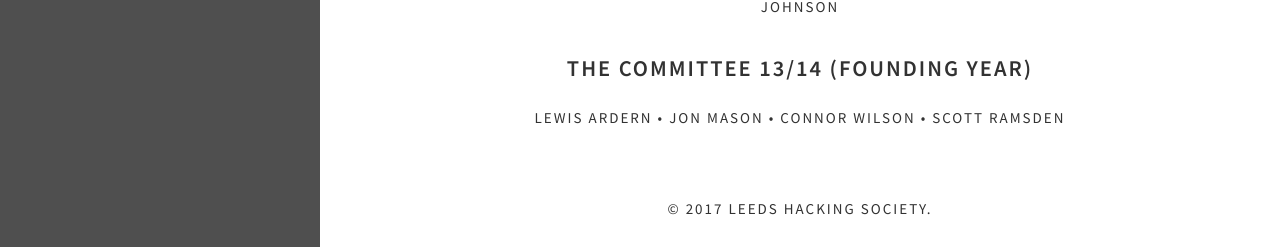
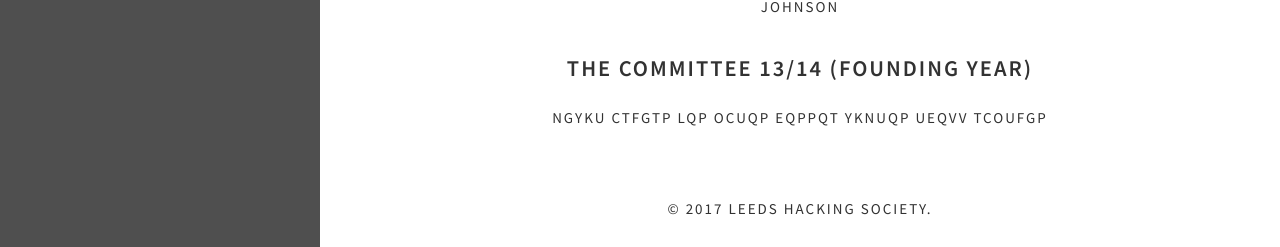
Before and after one commit to LeedsHackingSociety/LeedsHackingSociety.github.io, a Jekyll site: the page built from committee.html, in a window 1280 px wide. Shown: the part 833-1080 px from the top of the page. Built offline with Jekyll 4.4.1, drawn with Linux system fonts in a browser that asks for light colours.

Commit message:
Hacksoc Decryption Challenge
Hacksoc Decryption Challenge

```diff
--- a/committee.html
+++ b/committee.html
@@ -140,5 +140,5 @@
 
             <div class="previous">
             <h3> The Committee 13/14 (Founding Year) </h3>
-            <p> Lewis Ardern • Jon Mason • Connor Wilson • Scott Ramsden </p>
+            <p> NGYKU CTFGTP LQP OCUQP EQPPQT YKNUQP UEQVV TCOUFGP </p>
             </div>
```
